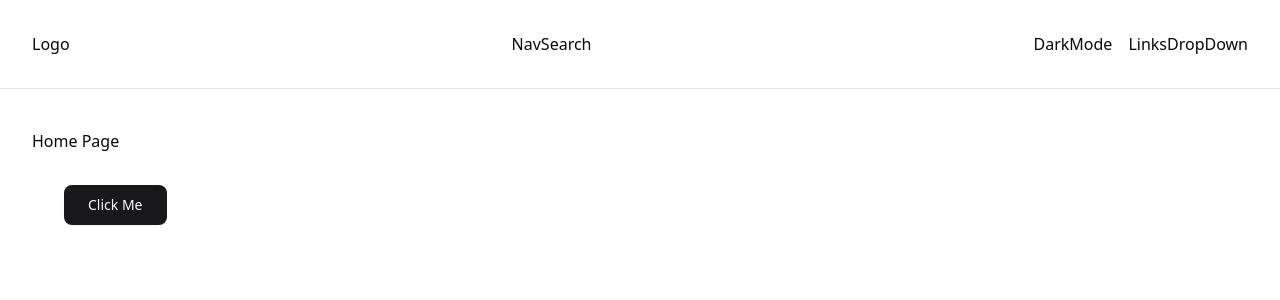
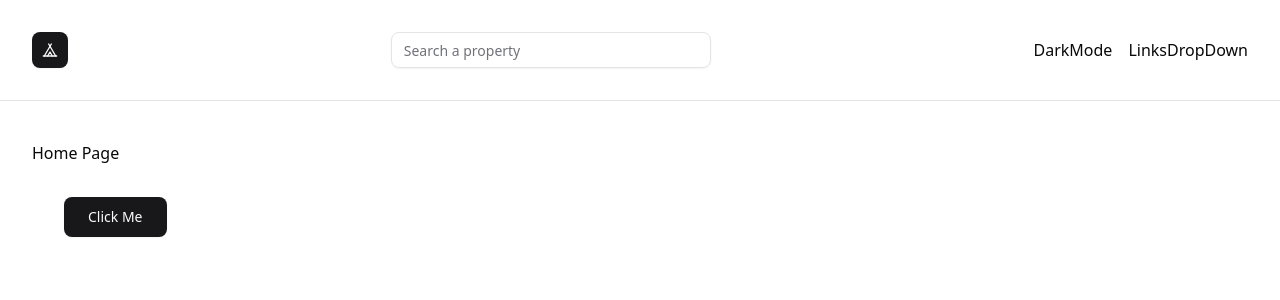
Before and after one commit to kusaldushmantha/home-away, a Next.js app: page / in a window 1280 px wide. Shown: the top 300 px of the page. Built offline with nearby package versions, Linux system fonts and the light colour scheme.

Commit message:
add nav bar search and logo

```diff
--- a/components/navbar/logo.tsx
+++ b/components/navbar/logo.tsx
@@ -1,9 +1,16 @@
 import React from 'react';
+import { Button } from "@/components/ui/button";
+import Link from "next/link";
+import { LuTent } from "react-icons/lu";
 
 const Logo = () => {
-    return (
-        <div>Logo</div>
-    )
+  return (
+    <Button size="icon" asChild>
+      <Link href="/">
+        <LuTent className="w-6 h-6"/>
+      </Link>
+    </Button>
+  )
 }
 
 export default Logo
--- a/components/navbar/nav-search.tsx
+++ b/components/navbar/nav-search.tsx
@@ -1,9 +1,10 @@
 import React from 'react';
+import { Input } from "@/components/ui/input";
 
 const NavSearch = () => {
-    return (
-        <div>NavSearch</div>
-    )
+  return (
+    <Input type="text" placeholder="Search a property" className="max-w-xs dark:bg-muted"/>
+  )
 }
 
 export default NavSearch
--- a/package.json
+++ b/package.json
@@ -26,6 +26,7 @@
     "react": "^19.0.0",
     "react-day-picker": "^9.8.0",
     "react-dom": "^19.0.0",
+    "react-icons": "^5.5.0",
     "sonner": "^2.0.6",
     "tailwind-merge": "^3.3.1"
   },
```
Also changed, not shown: 1 other file (tests, documents, lock files or other folders).
